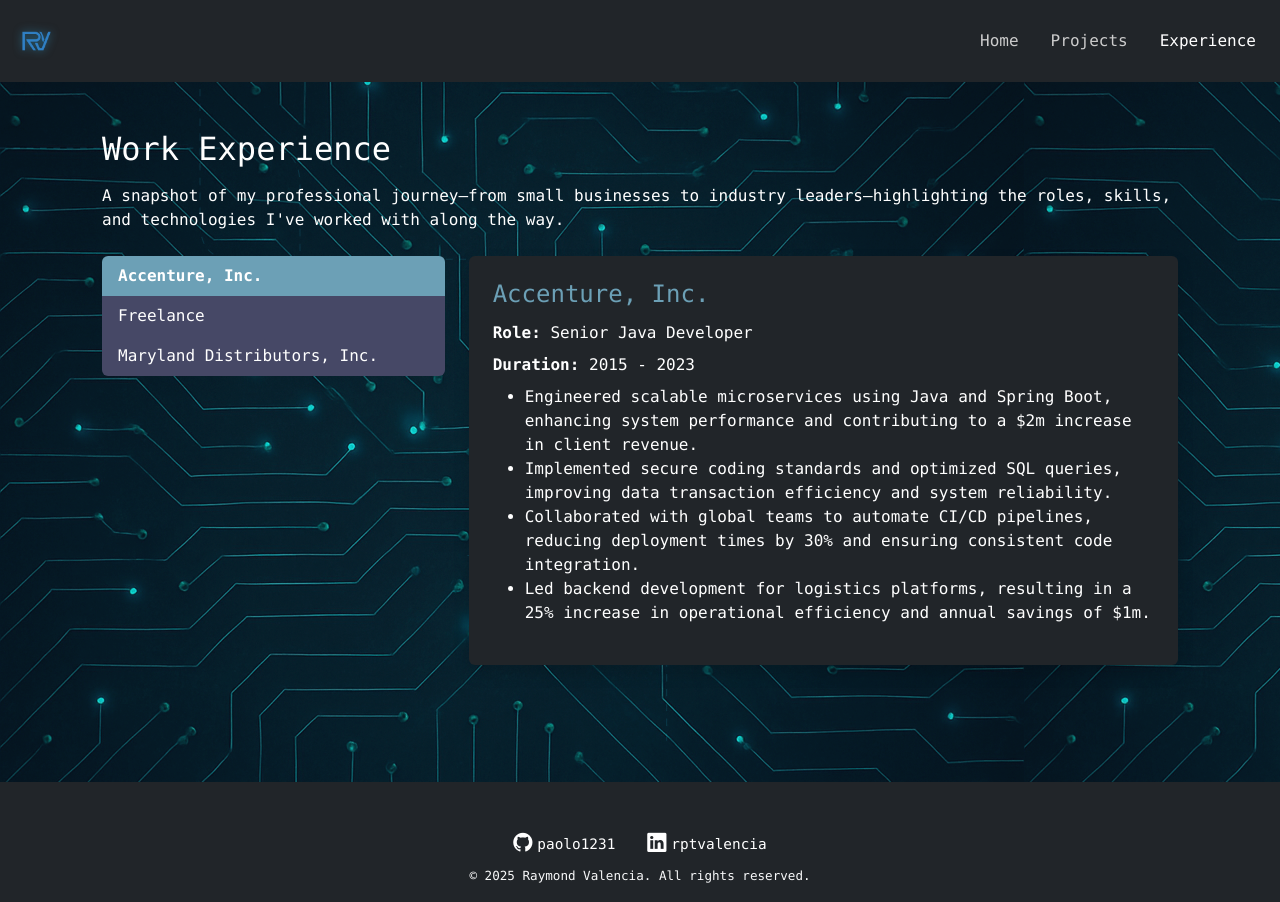
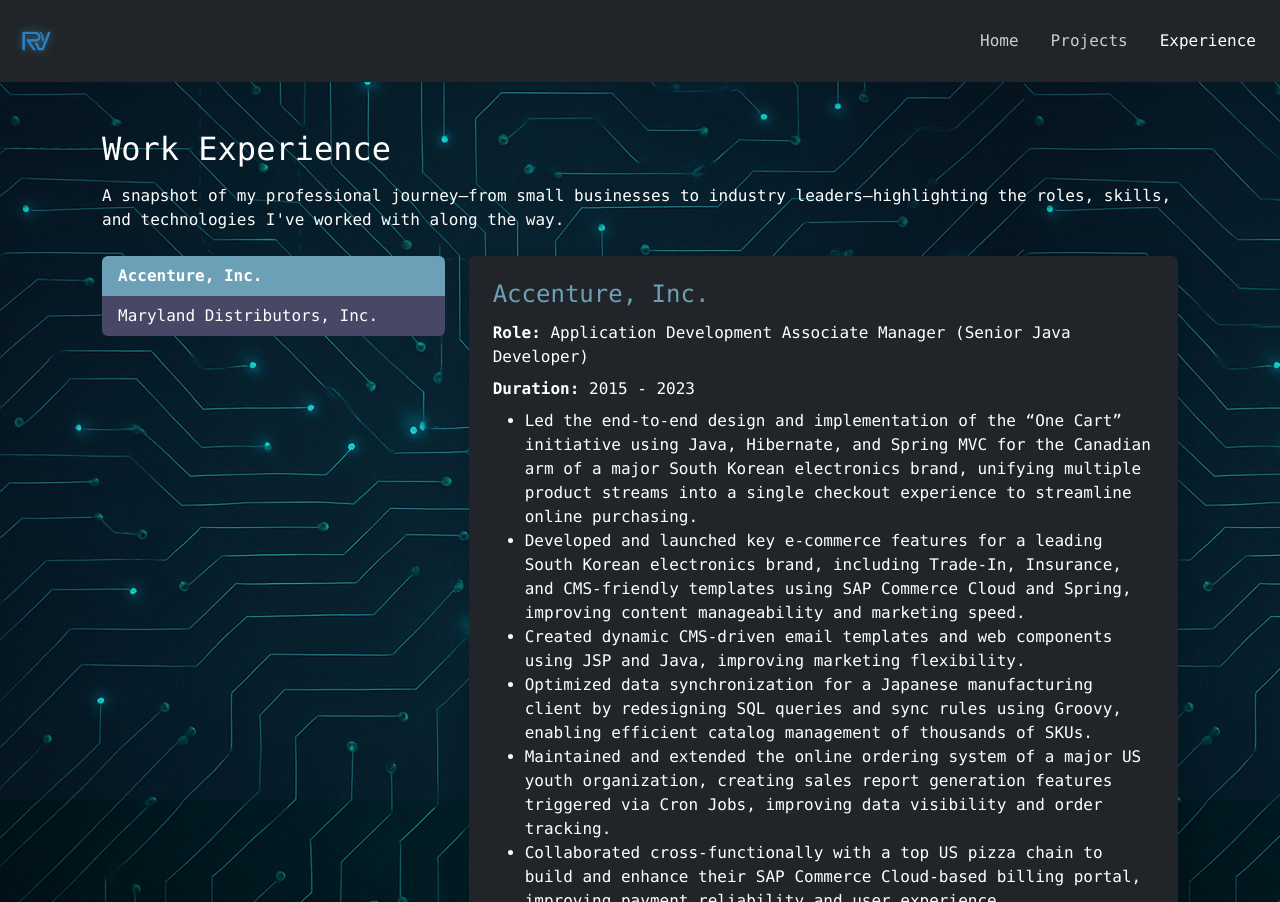
Before and after one commit to paolo1231/raymondvalencia-src, an Angular app: page /experience in a window 1280 px wide. Built offline with nearby package versions, Linux system fonts and the light colour scheme.

Commit message:
Updated experience bullets

```diff
--- a/src/app/pages/experience/experience.ts
+++ b/src/app/pages/experience/experience.ts
@@ -11,33 +11,27 @@ export class Experience {
   companies = [
     {
       name: 'Accenture, Inc.',
-      role: 'Senior Java Developer',
+      role: 'Application Development Associate Manager (Senior Java Developer)',
       duration: '2015 - 2023',
       description: `<ul>
-            <li>Engineered scalable microservices using Java and Spring Boot, enhancing system performance and contributing to a $2m increase in client revenue.</li>
-            <li>Implemented secure coding standards and optimized SQL queries, improving data transaction efficiency and system reliability.</li>
-            <li>Collaborated with global teams to automate CI/CD pipelines, reducing deployment times by 30% and ensuring consistent code integration.</li>
-            <li>Led backend development for logistics platforms, resulting in a 25% increase in operational efficiency and annual savings of $1m.</li>
-        </ul>`
-    },
-    {
-      name: 'Freelance',
-      role: 'Fullstack Developer',
-      duration: '2014 - Present',
-      description: `<ul>
-            <li>Developed and deployed responsive websites and CMS platforms for local businesses, enhancing their digital presence.</li>
-            <li>Built full-stack web applications using PHP (Laravel), JavaScript, and MySQL, tailored to specific client requirements.</li>
-            <li>Integrated backend logic with front-end UX to improve client operations and user engagement.</li>
+            <li>Led the end-to-end design and implementation of the “One Cart” initiative using Java, Hibernate, and Spring MVC for the Canadian arm of a major South Korean electronics brand, unifying multiple product streams into a single checkout experience to streamline online purchasing.</li>
+            <li>Developed and launched key e-commerce features for a leading South Korean electronics brand, including Trade-In, Insurance, and CMS-friendly templates using SAP Commerce Cloud and Spring, improving content manageability and marketing speed.</li>
+            <li>Created dynamic CMS-driven email templates and web components using JSP and Java, improving marketing flexibility.</li>
+            <li>Optimized data synchronization for a Japanese manufacturing client by redesigning SQL queries and sync rules using Groovy, enabling efficient catalog management of thousands of SKUs.</li>
+            <li>Maintained and extended the online ordering system of a major US youth organization, creating sales report generation features triggered via Cron Jobs, improving data visibility and order tracking.</li>
+            <li>Collaborated cross-functionally with a top US pizza chain to build and enhance their SAP Commerce Cloud-based billing portal, improving payment reliability and user experience.</li>
+            <li>Mentored junior developers and coordinated with UI/UX teams, enabling faster onboarding and stronger team alignment.</li>
         </ul>`
     },
     {
       name: 'Maryland Distributors, Inc.',
-      role: 'Programmer',
+      role: 'Fullstack Developer',
       duration: '2014 - 2015',
       description: `<ul>
-            <li>Developed an RFID-based attendance system, increasing accuracy in employee time tracking.</li>
-            <li>Created B2B tools using VB.NET and PHP, reducing manual processing times by 40%.</li>
-            <li>Maintained Android applications for data collection, ensuring uninterrupted warehouse performance.</li>
+            <li>Reduced manual errors by 30% and improved warehouse efficiency by designing and implementing automated logistics and inventory systems using PHP, VB.NET, and MySQL for data management and real-time tracking.</li>
+            <li>Accelerated departmental decision-making by 25% by developing custom tracking and reporting tools integrated with MySQL databases, enabling rapid data access and visualization.</li>
+            <li>Enhanced system reliability and maintainability by applying best practices in code documentation, modular design, and version control using Git for warehouse management applications.</li>
+            <li>Supported cross-functional collaboration and requirement gathering by working with operations and IT teams to deliver scalable logistics software solutions aligned with business needs.</li>
         </ul>`
     }
   ];
```
